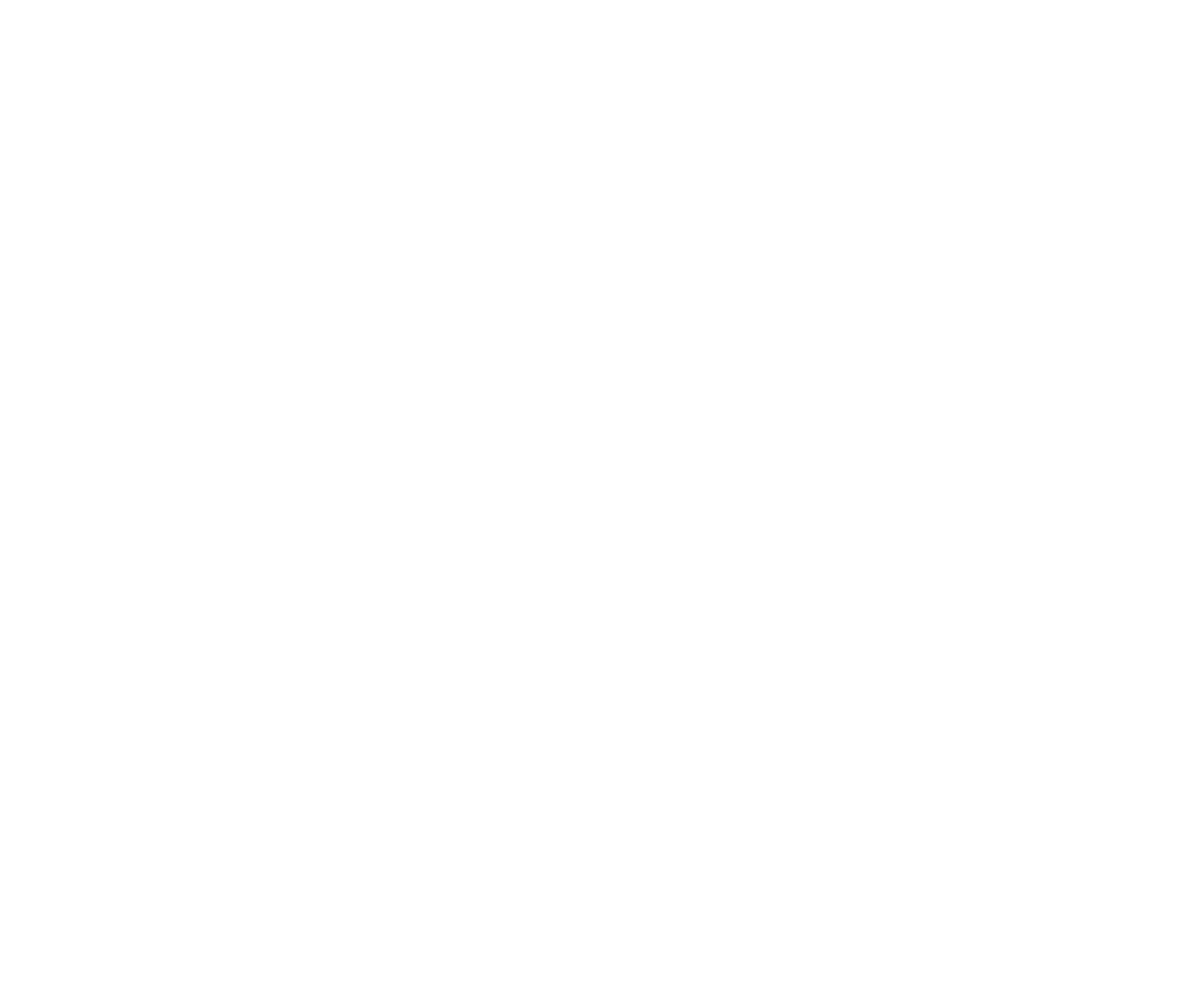
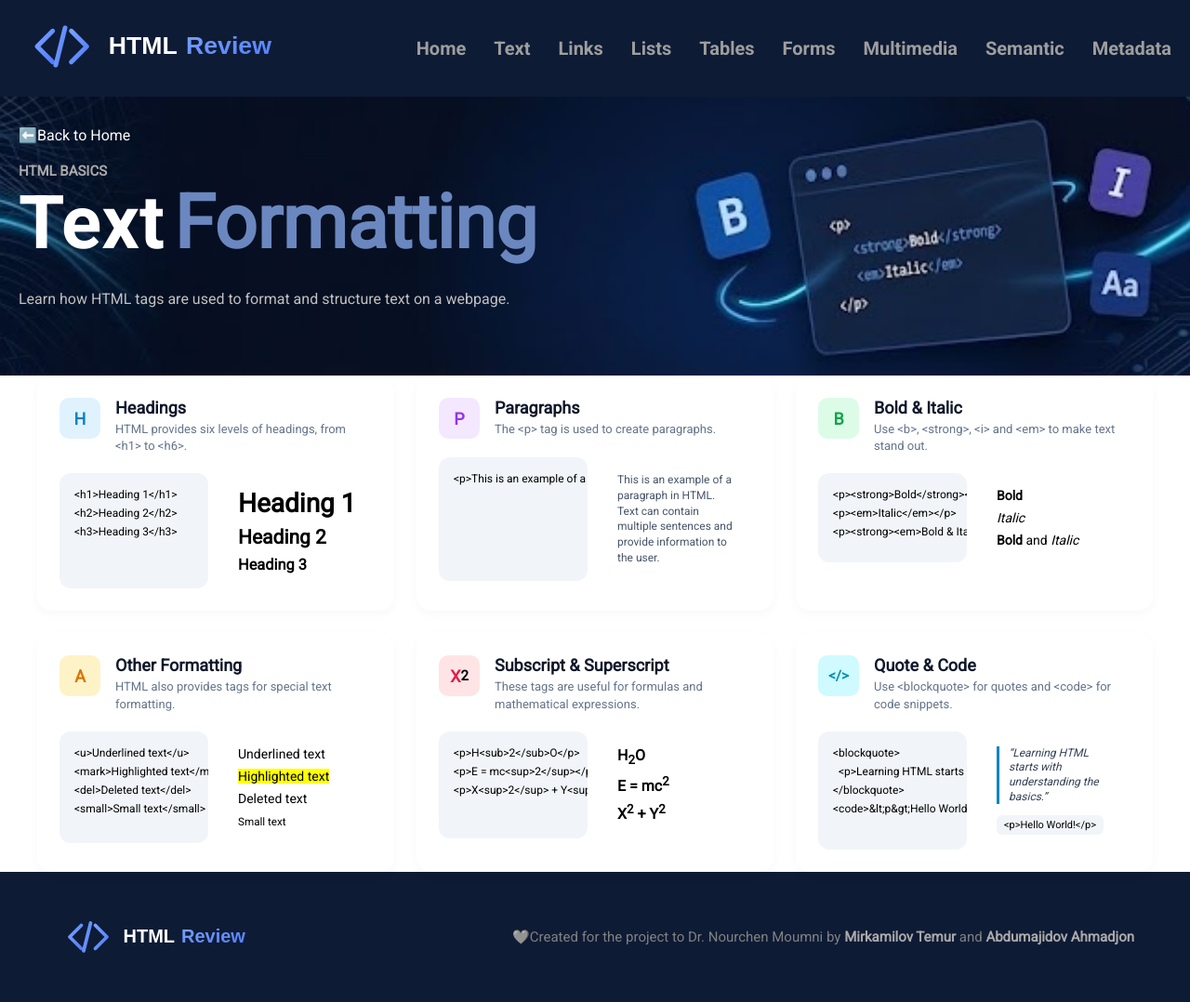
Before and after one commit to TimkaMirkamilov/Project_Temur-Mirkamilov_Abdumajidov-Ahmadjon, a plain HTML site: page vs_moumni-pr1/html/text.html in a window 1280 px wide. Shown: the whole page at 93% size. Before the commit the page ends 800 px from the top, so only its background shows below. Drawn offline with Linux system fonts and the light colour scheme.

Commit message:
Add files via upload

```diff
--- a/vs_moumni-pr1/html/text.html
+++ b/vs_moumni-pr1/html/text.html
@@ -0,0 +1,204 @@
+<!DOCTYPE html>
+<html lang="en">
+<head>
+    <meta charset="UTF-8">
+    <meta name="viewport" content="width=device-width, initial-scale=1.0">
+    <title>HTML Review</title>
+    <link rel="stylesheet" href="/style.css">
+</head>
+<body>
+    <nav class="nav">
+        <div class="container">
+            <div class="navigation">
+                <div class="nav_image">
+                    <a href=""><img src="/images/logo.svg" alt="logo" width="400px" height="100px"></a>
+                </div>
+                <div class="nav_list">
+                    <a class="nav-link active" aria-current="page" href="index.html">Home</a>
+                    <a class="nav-link" href="text.html">Text</a>
+                    <a class="nav-link" href="#">Links</a>
+                    <a class="nav-link" href="#">Lists</a>
+                    <a class="nav-link" href="#">Tables</a>
+                    <a class="nav-link" href="#">Forms</a>
+                    <a class="nav-link" href="#">Multimedia</a>
+                    <a class="nav-link" href="#">Semantic</a>
+                    <a class="nav-link" href="#">Metadata</a>
+                </div>
+            </div>
+        </div>
+    </nav>
+    <header class="header-t">
+        <div class="container">
+            <div class="header_nav-text">
+                <div class="header_info-text">
+                    <div class="header_part_1">
+                        <a href="" class="back_link">⬅️Back to Home</a>
+                        <h6 class="html_basicsh6"><b>HTML BASICS</b></h6>
+                        <div class="header_text-t">
+                            <h1 class="text_formatting-1">Text </h1>
+                            <h1 class="text_formatting-2"> Formatting</h1>
+                        </div>
+                        <p class="paragraph_formatting">Learn how HTML tags are used to format and structure text on a webpage.</p>
+                    </div>
+                </div>
+            </div>
+        </div>
+    </header>
+
+    <main class="main">
+        <div class="container">
+            <div class="cards-grid">
+                <div class="card">
+                    <div class="card-header">
+                    <div class="badge badge-blue">H</div>
+                    <div class="card-info">
+                        <h3 class="card-title">Headings</h3>
+                        <p class="card-description">HTML provides six levels of headings, from &lt;h1&gt; to &lt;h6&gt;.</p>
+                    </div>
+                    </div>
+                    <div class="card-body">
+                    <div class="code-box">
+                        <code>&lt;h1&gt;Heading 1&lt;/h1&gt;</code>
+                        <code>&lt;h2&gt;Heading 2&lt;/h2&gt;</code>
+                        <code>&lt;h3&gt;Heading 3&lt;/h3&gt;</code>
+                    </div>
+                    <div class="preview-box">
+                        <h1 class="preview-h1">Heading 1</h1>
+                        <h2 class="preview-h2">Heading 2</h2>
+                        <h3 class="preview-h3">Heading 3</h3>
+                    </div>
+                    </div>
+                </div>
+
+
+                <div class="card">
+                    <div class="card-header">
+                    <div class="badge badge-purple">P</div>
+                    <div class="card-info">
+                        <h3 class="card-title">Paragraphs</h3>
+                        <p class="card-description">The &lt;p&gt; tag is used to create paragraphs.</p>
+                    </div>
+                    </div>
+                    <div class="card-body">
+                    <div class="code-box">
+                        <code>&lt;p&gt;This is an example of a paragraph in HTML.&lt;/p&gt;</code>
+                    </div>
+                    <div class="preview-box">
+                        <p class="preview-p">This is an example of a paragraph in HTML. Text can contain multiple sentences and provide information to the user.</p>
+                    </div>
+                    </div>
+                </div>
+
+
+                <div class="card">
+                    <div class="card-header">
+                    <div class="badge badge-green">B</div>
+                    <div class="card-info">
+                        <h3 class="card-title">Bold &amp; Italic</h3>
+                        <p class="card-description">Use &lt;b&gt;, &lt;strong&gt;, &lt;i&gt; and &lt;em&gt; to make text stand out.</p>
+                    </div>
+                    </div>
+                    <div class="card-body">
+                    <div class="code-box">
+                        <code>&lt;p&gt;&lt;strong&gt;Bold&lt;/strong&gt;&lt;/p&gt;</code>
+                        <code>&lt;p&gt;&lt;em&gt;Italic&lt;/em&gt;&lt;/p&gt;</code>
+                        <code>&lt;p&gt;&lt;strong&gt;&lt;em&gt;Bold &amp; Italic&lt;/em&gt;&lt;/strong&gt;&lt;/p&gt;</code>
+                    </div>
+                    <div class="preview-box">
+                        <p><b style="color: #000;">Bold</b></p>
+                        <p><i>Italic</i></p>
+                        <p><b style="color: #000;">Bold</b> and <i>Italic</i></p>
+                    </div>
+                    </div>
+                </div>
+
+
+                <div class="card">
+                    <div class="card-header">
+                    <div class="badge badge-orange">A</div>
+                    <div class="card-info">
+                        <h3 class="card-title">Other Formatting</h3>
+                        <p class="card-description">HTML also provides tags for special text formatting.</p>
+                    </div>
+                    </div>
+                    <div class="card-body">
+                    <div class="code-box">
+                        <code>&lt;u&gt;Underlined text&lt;/u&gt;</code>
+                        <code>&lt;mark&gt;Highlighted text&lt;/mark&gt;</code>
+                        <code>&lt;del&gt;Deleted text&lt;/del&gt;</code>
+                        <code>&lt;small&gt;Small text&lt;/small&gt;</code>
+                    </div>
+                    <div class="preview-box">
+                        <p><u class="preview-underline">Underlined text</u></p>
+                        <p><mark class="preview-mark">Highlighted text</mark></p>
+                        <p><del class="preview-del">Deleted text</del></p>
+                        <p><small class="preview-small">Small text</small></p>
+                    </div>
+                    </div>
+                </div>
+
+
+                <div class="card">
+                    <div class="card-header">
+                    <div class="badge badge-pink">X<sub>2</sub></div>
+                    <div class="card-info">
+                        <h3 class="card-title">Subscript &amp; Superscript</h3>
+                        <p class="card-description">These tags are useful for formulas and mathematical expressions.</p>
+                    </div>
+                    </div>
+                    <div class="card-body">
+                    <div class="code-box">
+                        <code>&lt;p&gt;H&lt;sub&gt;2&lt;/sub&gt;O&lt;/p&gt;</code>
+                        <code>&lt;p&gt;E = mc&lt;sup&gt;2&lt;/sup&gt;&lt;/p&gt;</code>
+                        <code>&lt;p&gt;X&lt;sup&gt;2&lt;/sup&gt; + Y&lt;sup&gt;2&lt;/sup&gt;&lt;/p&gt;</code>
+                    </div>
+                    <div class="preview-box">
+                        <p class="preview-formula">H<sub>2</sub>O</p>
+                        <p class="preview-formula">E = mc<sup>2</sup></p>
+                        <p class="preview-formula">X<sup>2</sup> + Y<sup>2</sup></p>
+                    </div>
+                    </div>
+                </div>
+
+
+                <div class="card">
+                    <div class="card-header">
+                    <div class="badge badge-cyan">&lt;/&gt;</div>
+                    <div class="card-info">
+                        <h3 class="card-title">Quote &amp; Code</h3>
+                        <p class="card-description">Use &lt;blockquote&gt; for quotes and &lt;code&gt; for code snippets.</p>
+                    </div>
+                    </div>
+                    <div class="card-body">
+                    <div class="code-box">
+                        <code>&lt;blockquote&gt;</code>
+                        <code>&nbsp;&nbsp;&lt;p&gt;Learning HTML starts with understanding the basics.&lt;/p&gt;</code>
+                        <code>&lt;/blockquote&gt;</code>
+                        <code>&lt;code&gt;&amp;lt;p&amp;gt;Hello World!&amp;lt;/p&amp;gt;&lt;/code&gt;</code>
+                    </div>
+                    <div class="preview-box preview-quote-box">
+                        <blockquote class="preview-quote">
+                        “Learning HTML starts with understanding the basics.”
+                        </blockquote>
+                        <div class="preview-code-tag">
+                        <code>&lt;p&gt;Hello World!&lt;/p&gt;</code>
+                        </div>
+                    </div>
+                </div>
+            </div>
+
+            </div>
+        </div>
+    </main>
+
+    <footer class="footer">
+        <div class="container">
+            <div class="footer_info">
+                <img src="/images/logo.svg" alt="" width="300">
+                <p class="footer_p"> 🩶Created for the project to Dr. Nourchen Moumni by <b>Mirkamilov Temur</b> and <b>Abdumajidov Ahmadjon</b></p>
+            </div>
+        </div>
+    </footer>
+
+</body>
+</html>
--- a/vs_moumni-pr1/style.css
+++ b/vs_moumni-pr1/style.css
@@ -1,13 +1,17 @@
-
+@import url("fonts.css");
 
 *{
     max-width: 1920px;
     text-decoration: none;
     text-transform: none;
-    font-family: Arial, Helvetica, sans-serif;
+    font-family: "Roboto-Regular";
     margin: 0;
     padding: 0;
     color: #000;
+}
+
+b{
+    color: #abaaaa;
 }
 
 .container {
@@ -39,13 +43,13 @@
 
 .nav-link{
     color: #9e9e9e;
-    font-family: 'Franklin Gothic Medium', Arial, sans-serif;
+    font-family: "Roboto-Bold";
     font-size: 20px;
 }
 
 .header{
     /* background-image: url(images/377443ca-68b2-4354-864c-d6d2d2c855ad.png); */
-    background: #000217;
+    background: #0e0f18;
 }
 
 .header_nav{
@@ -55,21 +59,26 @@
 
 .practicehtml{
     color: #949494;
-    font-family: 'Franklin Gothic', 'Arial Narrow', Arial, sans-serif;
+    font-family: "Roboto-Bold";
+    font-weight: 1000;
     padding-top: 50px;
     padding-bottom: 20px;
 }
 
 .learmhtml-1{
     width: 500px;
+    color: #fff;
+    font-family: "Roboto-Bold";
+    font-weight: 1000;
     font-size: 80px;
-    color: #fff;
 }
 
 .learmhtml-2{
     width: 500px;
+    color: rgb(82, 110, 185);
+    font-family: "Roboto-Bold";
+    font-weight: 1000;
     font-size: 80px;
-    color: rgb(82, 110, 185);
 }
 
 .bgimg{
@@ -530,12 +539,222 @@
 }
 
 .footer_info{
-    padding: 20px;
+    padding: 40px;
     display: flex;
     justify-content: space-between;
     align-items: center;
 }
 
 .footer_p{
+    font-size: 15px;
     color: #818181;
 }
+
+
+
+/* ----------------------------------------------------------------------------------------------------- */
+
+.header-t{
+    background-image: url(images/bg_header.jpg);
+    background-repeat: no-repeat;
+    background-size: cover;
+    background-position: center;
+    width: 100%;
+    min-height: 300px;
+}
+
+.header_info-text{
+    display: flex;
+    align-items: center;
+    justify-content: space-between;
+    padding-top: 32px;
+}
+
+.header_text-t{
+    display: flex;
+}
+
+.back_link{
+    color: #fff;
+    font-family: "Roboto-Regular";
+    padding-top: 50px;
+    padding-bottom: 20px;
+}
+
+.html_basicsh6{
+    padding-top: 20px;
+    font-size: 15px;
+
+}
+
+.text_formatting-1{
+    color: #fff;
+    padding-right: 10px;
+    font-size: 80px;
+    font-family: "Roboto-Bold";
+
+}
+
+.text_formatting-2{
+    color: #6b87c0;
+    font-size: 80px;
+}
+
+.paragraph_formatting{
+    color: #c1c1c1;
+    padding-top: 25px;
+
+}
+
+/* ----------------------------------------------- */
+
+.cards-grid {
+  display: grid;
+  grid-template-columns: repeat(3, 1fr);
+  gap: 24px;
+  max-width: 1200px;
+  margin: 0 auto;
+}
+
+.card {
+  background-color: #ffffff;
+  border-radius: 16px;
+  padding: 24px;
+  box-shadow: 0 4px 12px rgba(0, 0, 0, 0.03);
+  display: flex;
+  flex-direction: column;
+  gap: 20px;
+}
+
+
+.card-header {
+  display: flex;
+  align-items: flex-start;
+  gap: 16px;
+}
+
+.card-title {
+  font-size: 18px;
+  font-weight: 700;
+  color: #0f172a;
+  margin-bottom: 4px;
+}
+
+.card-description {
+  font-size: 13px;
+  color: #64748b;
+  line-height: 1.4;
+}
+
+.badge {
+  width: 44px;
+  height: 44px;
+  min-width: 44px;
+  border-radius: 10px;
+  display: flex;
+  align-items: center;
+  justify-content: center;
+  font-weight: 700;
+  font-size: 18px;
+}
+
+.badge-blue{
+    background-color: #e0f2fe;
+    color: #0284c7;
+}
+
+.badge-purple{
+    background-color: #f3e8ff;
+    color: #9333ea;
+}
+
+.badge-green{
+    background-color: #dcfce7;
+    color: #16a34a;
+}
+
+.badge-orange{
+    background-color: #fef3c7;
+    color: #d97706;
+}
+
+.badge-pink{
+    background-color: #ffe4e6;
+    color: #e11d48;
+}
+
+.badge-cyan{
+    background-color: #cffaff;
+    color: #0891b2;
+    font-size: 15px;
+}
+
+.card-body {
+  display: grid;
+  grid-template-columns: 1fr 1fr;
+  gap: 16px;
+  align-items: stretch;
+}
+
+.code-box {
+  background-color: #f1f5f9;
+  border-radius: 12px;
+  padding: 16px;
+  font-family: "Courier New", Courier, monospace;
+  font-size: 12px;
+  color: #3b82f6;
+  display: flex;
+  flex-direction: column;
+  gap: 6px;
+  overflow-x: auto;
+}
+
+.code-box code {
+  white-space: nowrap;
+}
+
+.preview-box {
+  background-color: #ffffff;
+  border-radius: 12px;
+  padding: 16px;
+  display: flex;
+  flex-direction: column;
+  justify-content: center;
+  gap: 8px;
+  font-size: 14px;
+  color: #0f172a;
+}
+
+.preview-p {
+  font-size: 12px;
+  color: #475569;
+  line-height: 1.4;
+}
+
+.preview-formula {
+  font-weight: 600;
+  font-size: 16px;
+}
+
+.preview-quote-box {
+  gap: 12px;
+}
+
+.preview-quote {
+  border-left: 3px solid #0284c7;
+  padding-left: 10px;
+  font-style: italic;
+  font-size: 12px;
+  color: #334155;
+  line-height: 1.3;
+}
+
+.preview-code-tag {
+  background-color: #f1f5f9;
+  padding: 4px 8px;
+  border-radius: 6px;
+  font-family: monospace;
+  font-size: 11px;
+  color: #3b82f6;
+  width: fit-content;
+}
```
Also changed, not shown: vs_moumni-pr1/fonts.css (added, +17 -0 lines), vs_moumni-pr1/html/index.html (+10 -8 lines), vs_moumni-pr1/html/media.html (+12 -0 lines), vs_moumni-pr1/fonts/Roboto-Bold.ttf (added), vs_moumni-pr1/fonts/Roboto-Italic.ttf (added), vs_moumni-pr1/fonts/Roboto-Regular.ttf (added), vs_moumni-pr1/images/7000176994_cce533c7fd_b.jpg (added), vs_moumni-pr1/images/bg_header.jpg (added), vs_moumni-pr1/images/text-formating.jpg (added).
